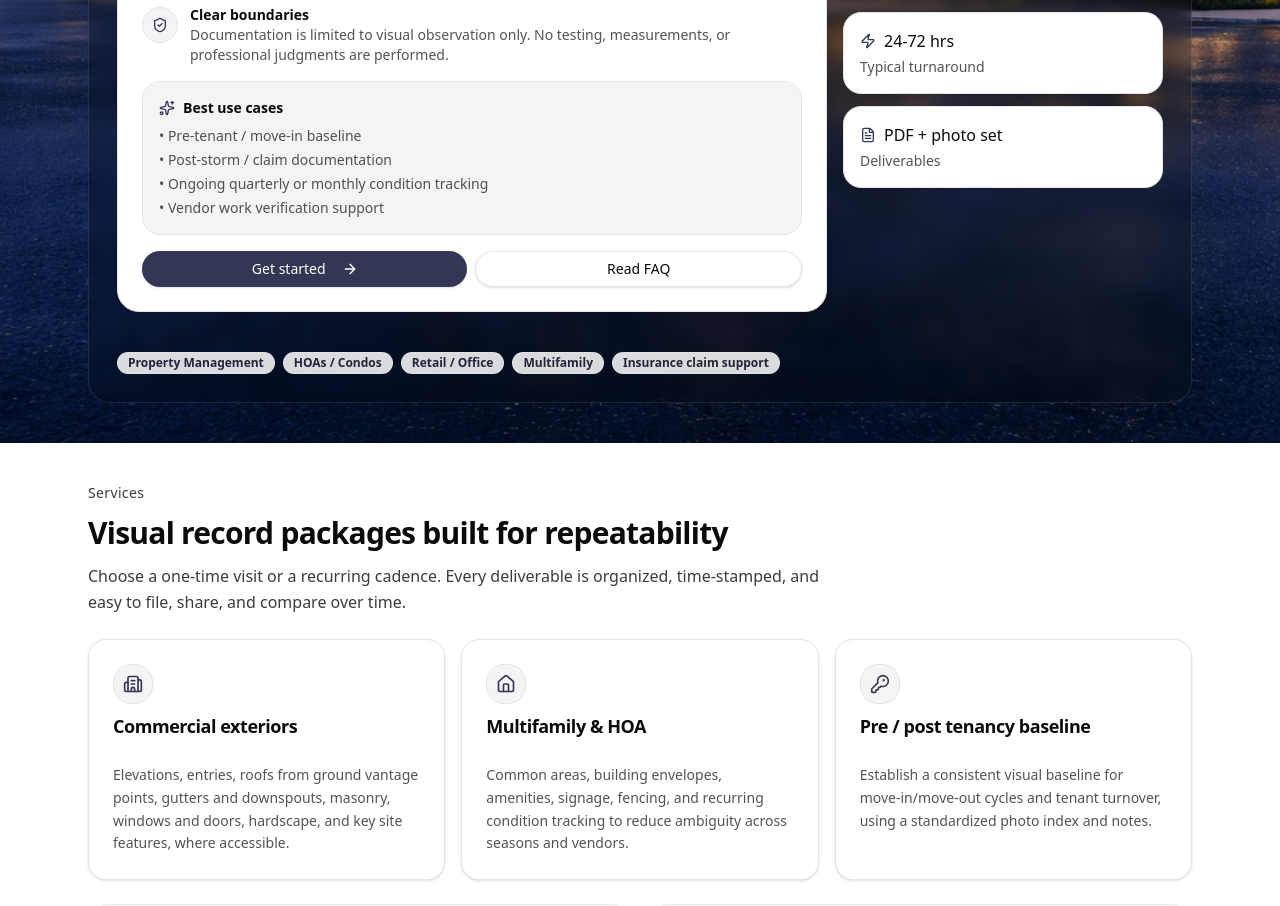
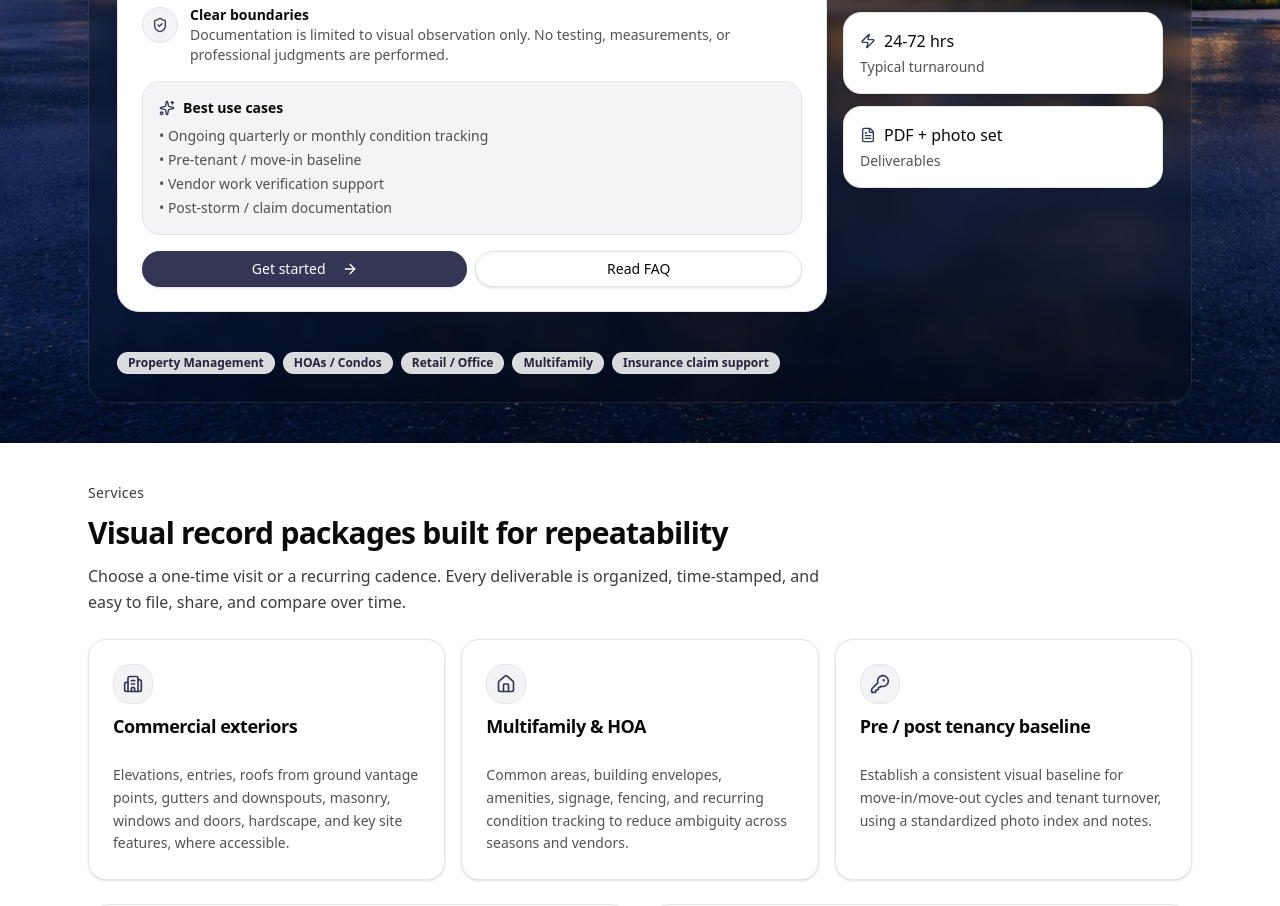
Before and after one commit to bennettb15/scout-site, a React (Vite) app: page / in a window 1280 px wide. Shown: the part 780-1686 px from the top of the page. Built offline with nearby package versions, Linux system fonts and the light colour scheme.

Commit message:
Adjusted best use case

```diff
--- a/src/ScoutMarketingSite.jsx
+++ b/src/ScoutMarketingSite.jsx
@@ -522,10 +522,10 @@ async function handleContactSubmit(e) {
                       <div className="text-sm font-semibold">Best use cases</div>
                     </div>
                     <ul className="mt-2 space-y-1 text-sm text-foreground/70">
+                      <li>• Ongoing quarterly or monthly condition tracking</li>
                       <li>• Pre-tenant / move-in baseline</li>
+                      <li>• Vendor work verification support</li>
                       <li>• Post-storm / claim documentation</li>
-                      <li>• Ongoing quarterly or monthly condition tracking</li>
-                      <li>• Vendor work verification support</li>
                     </ul>
                   </div>
 
```
